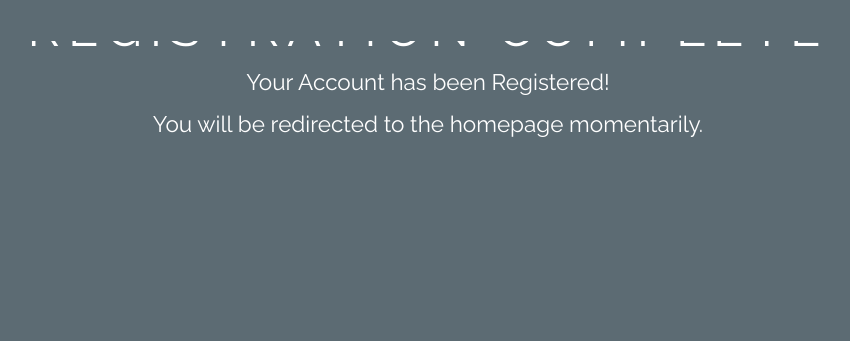
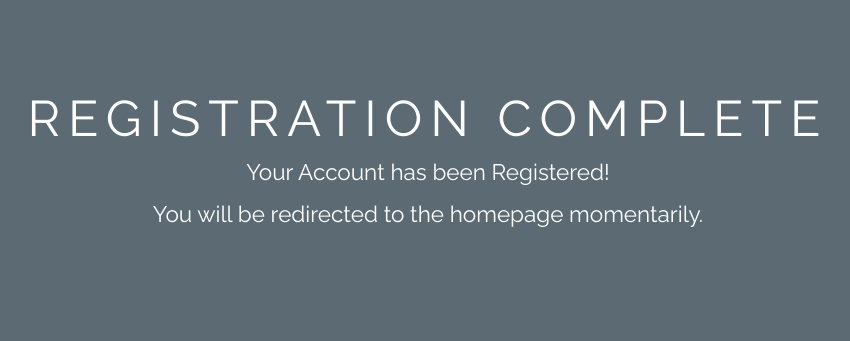
Before and after one commit to django-text-classifier/django_text_classifier, a Django app: template classifier/templates/registration/registration_complete.html in a window 1280 px wide. Shown: the part 89-430 px from the top of the page, without its empty margins (212-1062 px from the left). Run offline with Django 3.2, Linux system fonts and the light colour scheme; the template is opened without the code that fills it, so the values that code supplies are empty; parts of the project's set-up code (start-up, migrations or seed data) failed here and were passed over; some libraries are stand-ins or nearby versions.

Commit message:
fixed reg complete bug

```diff
--- a/classifier/templates/registration/registration_complete.html
+++ b/classifier/templates/registration/registration_complete.html
@@ -4,10 +4,11 @@ Registration Complete!
 {% endblock %}
 {% block content %}
 <title>Registration Success</title>
-
 <META http-equiv="refresh" content="3;URL={% url 'home' %}" />
 
-<h1>Registration Complete </h1>
-<p> Your Account has been Registered!</p>
-<p> You will be redirected to the homepage momentarily.</p>
+<div class="log-content">
+    <h1>Registration Complete </h1>
+    <p> Your Account has been Registered!</p>
+    <p> You will be redirected to the homepage momentarily.</p>
+</div>
 {% endblock %}
```
